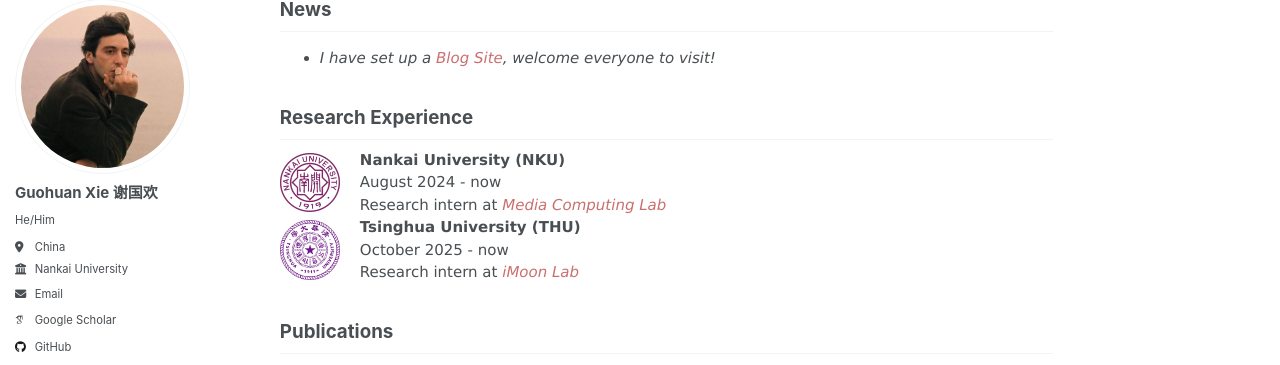
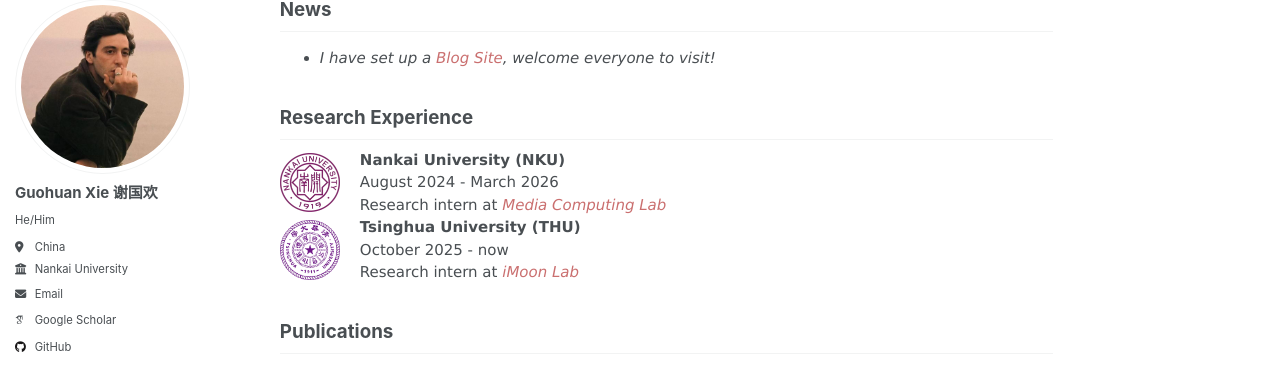
Before and after one commit to guohuan-xie/guohuan-xie.github.io, a Jekyll site: the page built from _pages/about.md, in a window 1280 px wide and 900 px high, scrolled down 541 px. Shown: the part 87-452 px from the top of the window. Built offline with Jekyll 4.4.1, drawn with Linux system fonts in a browser that asks for light colours; some web fonts are replaced.

Commit message:
更新时间

```diff
--- a/_pages/about.md
+++ b/_pages/about.md
@@ -55,7 +55,7 @@
     <img src="images/nku.png" alt="Nankai logo" width="60" height="60" style="margin-right: 20px;">
     <div>
         <strong>Nankai University (NKU)</strong><br>
-        August 2024 -  now<br>
+        August 2024 -  March 2026<br>
         Research intern at <a href="https://mmcheng.net/"><em>Media Computing Lab</em></a>
     </div>
 </div>
```
